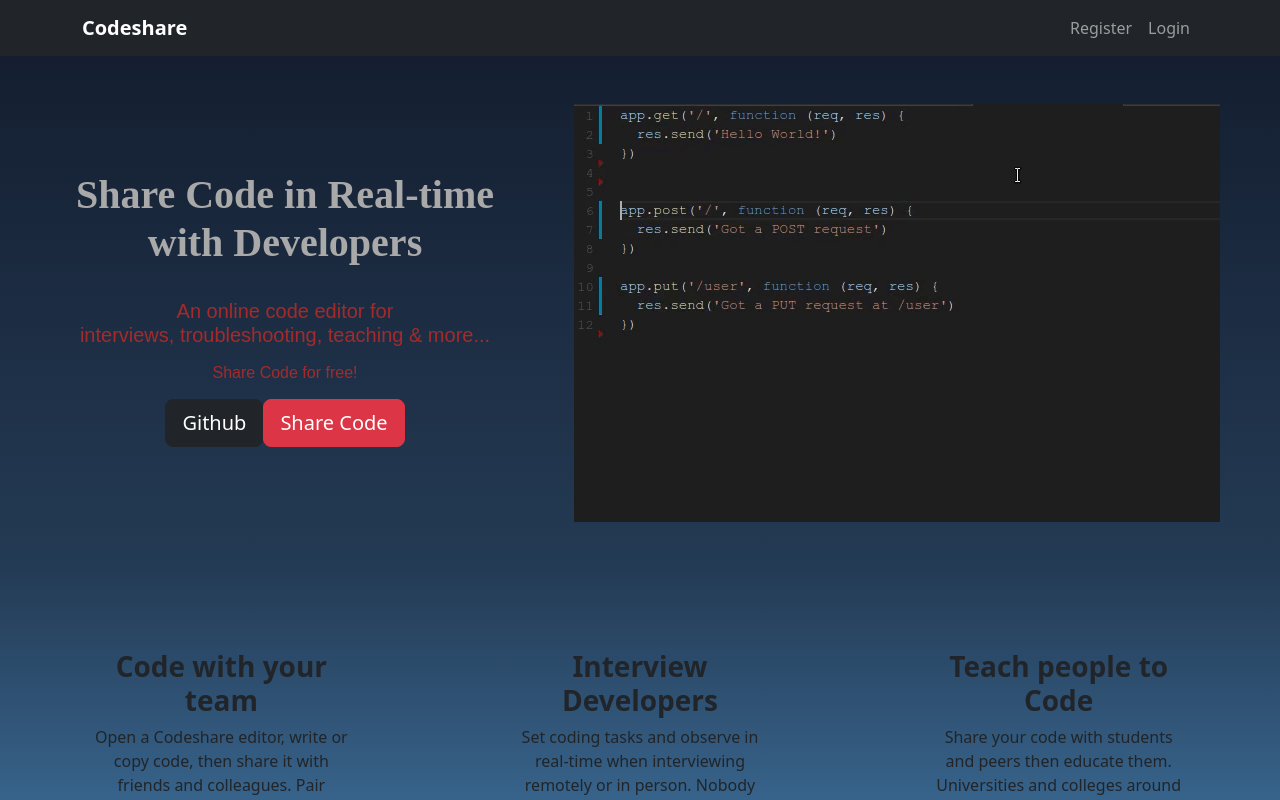
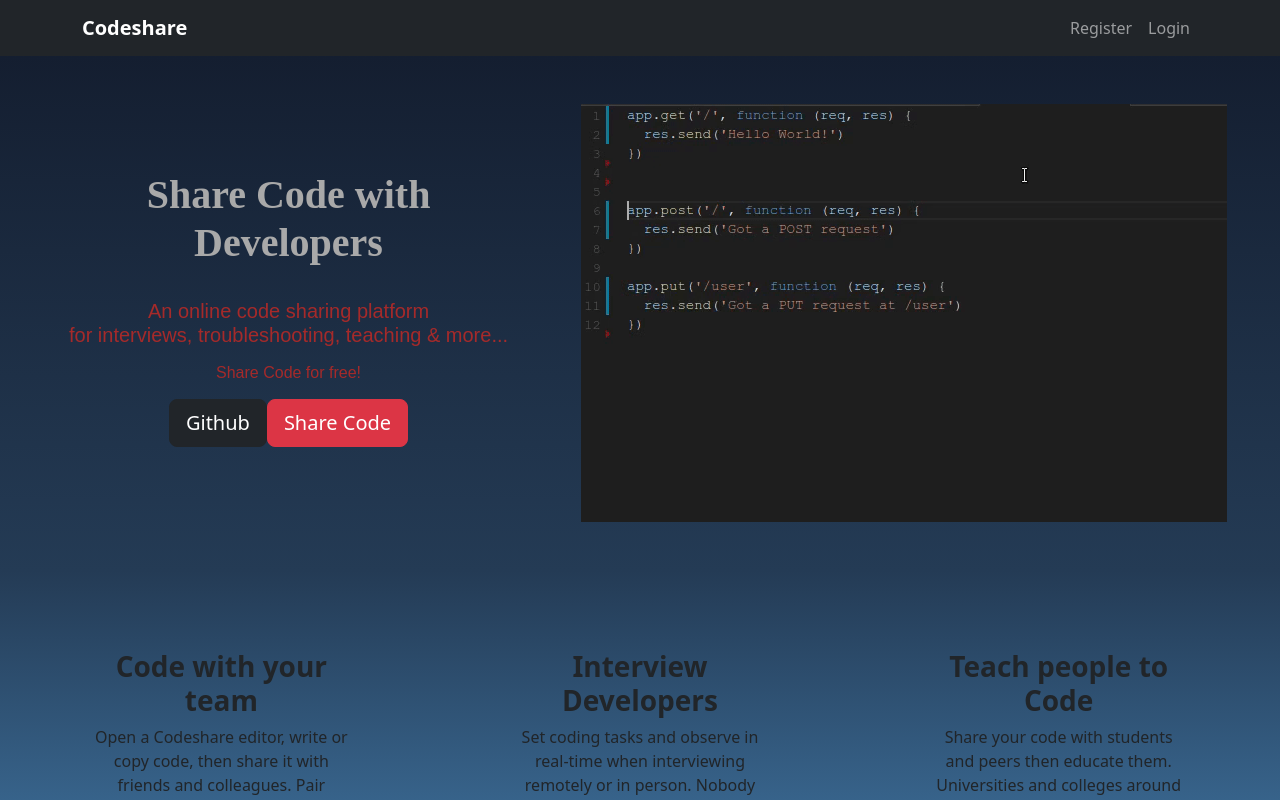
Before and after one commit to Ayush0202/Codeshare-2.0, a React (Create React App) app in the folder client/: page / in a window 1280 px wide. Shown: the top 800 px of the page. Built offline with nearby package versions, Linux system fonts and the light colour scheme.

Commit message:
some changes

```diff
--- a/client/src/components/Account/AccountDelete.js
+++ b/client/src/components/Account/AccountDelete.js
@@ -40,7 +40,7 @@
 
         <div className='account-delete-container'>
             <h1 className='account-delete-title'>Delete Account?</h1>
-            <p className='account-delete-para'>Deleting you account will remove all codeshares that you have saved. You will no longer be able to have access to them and you account will be deleted</p>
+            <p className='account-delete-para'>Deleting you account will remove all codeshares that you have saved. You will no longer be able to have access to them and your account will be deleted</p>
             <button className='account-delete-delete-button' onClick={onClickHandle}>Yes</button>
             <Link to='/codes'><button className='account-delete-cancel-button'>No</button></Link>
         </div>
--- a/client/src/components/Dashboard/Dashboard.css
+++ b/client/src/components/Dashboard/Dashboard.css
@@ -8,7 +8,7 @@
   }
 
   .dashboard-button {
-    display: inline-block;
+    display:inline-block;
     padding: 10px 20px;
     font-size: 16px;
     font-weight: bold;
@@ -26,6 +26,11 @@
 
   /* Media query for responsiveness */
   @media screen and (max-width: 768px) {
+
+    .dashboard-container {
+      padding: 10px;
+    }
+
     .dashboard-heading {
       font-size: 20px;
     }
--- a/client/src/components/header/Navbar.js
+++ b/client/src/components/header/Navbar.js
@@ -6,6 +6,8 @@
 import { NavDropdown } from 'react-bootstrap';
 
 import { useAuthContext } from '../../hooks/useAuthContext';
+
+import './Navbar.css'
 
 const HomeNavbar = () => {
 
@@ -25,10 +27,10 @@
 
     return <>
         <Navbar bg="dark" variant="dark">
-        <Container>
+        <Container className='navbar-container'>
           <Navbar.Brand as={Link} to="/">Codeshare</Navbar.Brand>
 
-          {/* showing login and registration button only on home page */}
+          {/* custom navbar for home page if user is not logged in */}
           {location.pathname === '/' && !user && (
             <Nav className="d-flex">
             <Nav.Link as={Link} to="/register">Register</Nav.Link>
@@ -36,12 +38,12 @@
           </Nav>
           )}
 
-          {/* custom navbar for dashboard */}
+          {/* custom navbar for home page if user if logged in */}
           {location.pathname === '/' && user && (
             <Nav className="d-flex">
-                <NavDropdown title={user && (user.checkUser) ? user.checkUser.name : 'User'} id="basic-nav-dropdown">
+                <NavDropdown title={(user && user.newUser) ? user.newUser.name : (user && user.checkUser) ? user.checkUser.name : 'User' } id="basic-nav-dropdown">
                 <NavDropdown.Item as={Link} to="/new">New Codeshare</NavDropdown.Item>
-                <NavDropdown.Item as={Link} to="/codes">Your Codeshare</NavDropdown.Item>
+                <NavDropdown.Item as={Link} to="/codes">Your Codeshares</NavDropdown.Item>
                 <NavDropdown.Item as={Link} to="/codes">Account Settings</NavDropdown.Item>
                 <NavDropdown.Item as={Link} to="/delete">Delete Account</NavDropdown.Item>
                 <NavDropdown.Item as={Link} to="/codes" onClick={handleClick} >Log Out</NavDropdown.Item>
@@ -52,7 +54,7 @@
           {/* custom navbar for dashboard */}
           {location.pathname === '/codes' && user && (
             <Nav className="d-flex">
-                <NavDropdown title={user && user.checkUser ? user.checkUser.name : 'User'} id="basic-nav-dropdown">
+                <NavDropdown title={(user && user.newUser) ? user.newUser.name : (user && user.checkUser) ? user.checkUser.name : 'User' } id="basic-nav-dropdown">
                 <NavDropdown.Item as={Link} to="/new">New Codeshare</NavDropdown.Item>
                 <NavDropdown.Item as={Link} to="/codes">Account Settings</NavDropdown.Item>
                 <NavDropdown.Item as={Link} to="/delete">Delete Account</NavDropdown.Item>
--- a/client/src/components/homePage/HomeMain.js
+++ b/client/src/components/homePage/HomeMain.js
@@ -1,18 +1,24 @@
 import React from "react";
 import {Link} from 'react-router-dom'
 
+import { useAuthContext } from "../../hooks/useAuthContext";
+
 const HomeMain = () => {
+
+    const {user} = useAuthContext()
 
     return <>
         <div className=" wrapper container-fluid">
             <div className="home home-page-text">
-                <h1 className="main-page-heading">Share Code in Real-time <br/> with Developers</h1>
-                <h5 className="main-page-text">An online code editor for <br/> interviews, troubleshooting, teaching & more...</h5>
+                <h1 className="main-page-heading">Share Code with <br/>Developers</h1>
+                <h5 className="main-page-text">An online code sharing platform <br/> for interviews, troubleshooting, teaching & more...</h5>
                 <h6 className="main-page-text">Share Code for free!</h6>
 
                 <div className="home-buttons">
                     <Link to="https://github.com/Ayush0202/Codeshare-2.0" className="btn btn-dark btn-lg"><i className="fa-brands fa-github"></i> Github</Link>
-                    <Link to="/home" className="btn btn-danger btn-lg">Share Code</Link>
+
+                    {user ? (<Link to="/codes" className="btn btn-danger btn-lg">Share Code</Link>) : (<Link to="/codes" className="btn btn-danger btn-lg">Share Code</Link>)}
+
                 </div>
             </div>
 
```
